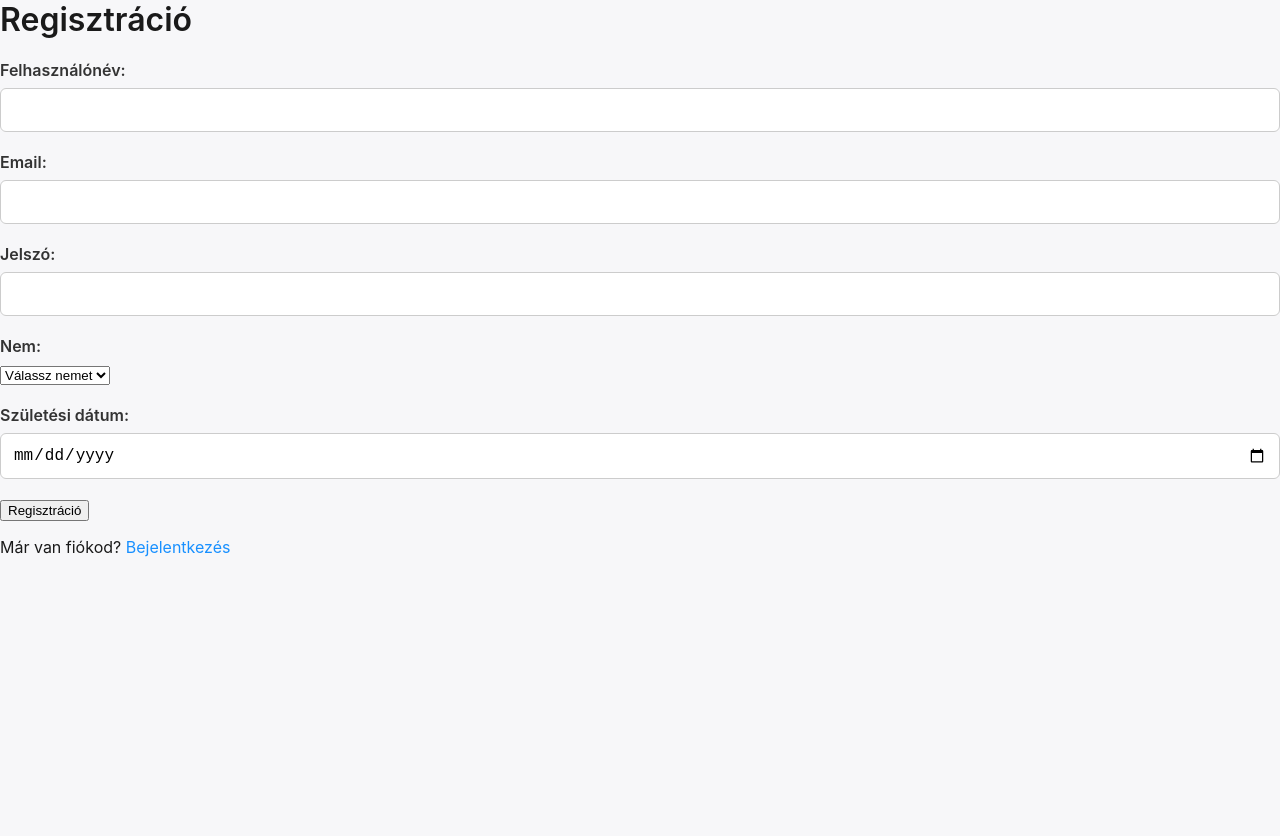
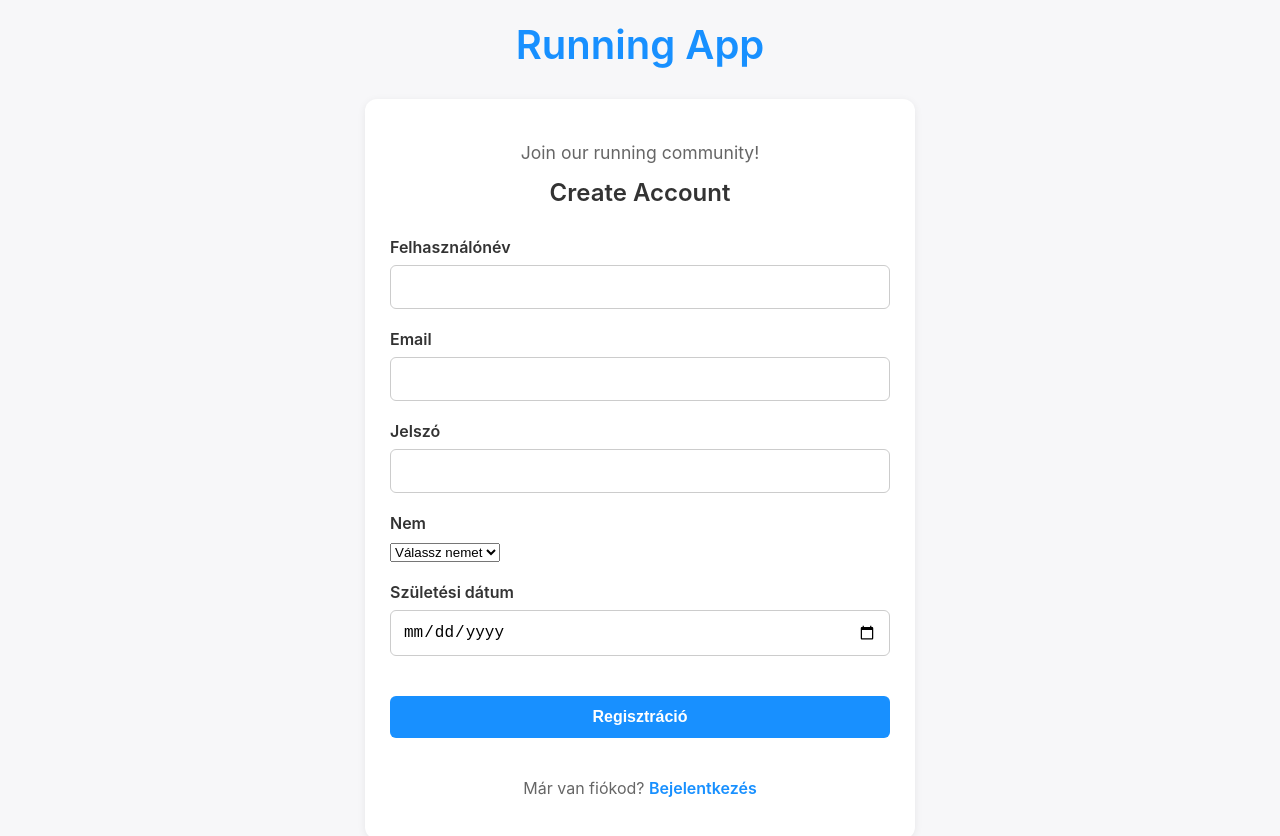
Before and after one commit to matetoto003/Running_App, a website: page public/register.html in a window 1280 px wide. Before the commit the page ends 800 px from the top, so only its background shows below. Drawn offline with Linux system fonts and the light colour scheme.

Commit message:
register,login form

```diff
--- a/public/css/style.css
+++ b/public/css/style.css
@@ -19,66 +19,77 @@ a {
 }
 
 /* === LOGIN ÉS REGISZTRÁCIÓS OLDALAK STÍLUSA === */
-/* Ezt a body.auth-page-t használd a login.html és register.html body tag-jénél! */
-body.auth-page {
+.auth-container {
     display: flex;
+    flex-direction: column;
+    align-items: center;
     justify-content: center;
-    align-items: center;
     min-height: 100vh;
-    background-color: #f0f2f5;
+    padding: 20px;
 }
 
-.login-container {
-    background: #ffffff;
-    padding: 2rem;
-    border-radius: 8px;
-    box-shadow: 0 4px 12px rgba(0, 0, 0, 0.1);
+.auth-title {
+    font-size: 2.5em;
+    margin-bottom: 30px;
+    text-align: center;
+    color: #1890ff;
+}
+
+.login-card,
+.registration-card {
     width: 100%;
-    max-width: 400px;
+    max-width: 500px;
+    margin: 0 auto;
+    padding: 30px;
+}
+
+.welcome-text {
+    text-align: center;
+    color: #666;
+    font-size: 1.1em;
+    margin-bottom: 15px;
+}
+
+.login-card h2,
+.registration-card h2 {
+    margin-bottom: 30px;
+    color: #333;
     text-align: center;
 }
 
-.login-container h1 {
-    margin-bottom: 1.5rem;
-    color: #333;
+.login-form,
+.registration-form {
+    display: flex;
+    flex-direction: column;
+    gap: 20px;
 }
 
-.login-container form {
-    display: flex;
-    flex-direction: column;
+.login-form .form-group,
+.registration-form .form-group {
+    margin-bottom: 0;
 }
 
-.login-container input {
-    padding: 0.75rem;
-    margin-bottom: 1rem;
-    border: 1px solid #ddd;
-    border-radius: 4px;
-    font-size: 1rem;
+.auth-switch {
+    text-align: center;
+    margin-top: 20px;
+    color: #666;
 }
 
-.login-container button {
-    padding: 0.75rem;
-    border: none;
-    border-radius: 4px;
-    background-color: #007bff;
-    color: white;
-    font-size: 1rem;
-    cursor: pointer;
-    transition: background-color 0.3s ease;
+.auth-switch a {
+    color: #1890ff;
+    font-weight: 600;
+    text-decoration: none;
 }
 
-.login-container button:hover {
-    background-color: #0056b3;
+.auth-switch a:hover {
+    text-decoration: underline;
 }
 
-.login-container p {
-    margin-top: 1rem;
-    color: #555;
-}
-
-.login-container p a {
-    color: #007bff;
-    font-weight: bold;
+.nav-description {
+    color: #666;
+    padding: 0 20px;
+    margin-top: 5px;
+    font-size: 0.9em;
 }
 
 /* === FŐ ALKALMAZÁS ELRENDEZÉSE (OLDALSÁV + TARTALOM) === */
--- a/public/register.html
+++ b/public/register.html
@@ -3,29 +3,30 @@
 <head>
     <meta charset="UTF-8">
     <meta name="viewport" content="width=device-width, initial-scale=1.0">
-    <title>Regisztráció - Futási Napló</title>
+    <title>Regisztráció - Running App</title>
     <link rel="stylesheet" href="css/style.css">
 </head>
-
 <body>
-    <div class="container">
-        <div class="form-wrapper">
-            <h1>Regisztráció</h1>
-            <form id="registerForm">
+    <div class="auth-container">
+        <h1 class="auth-title">Running App</h1>
+        <div class="card registration-card">
+            <p class="welcome-text">Join our running community!</p>
+            <h2>Create Account</h2>
+                    <form id="registerForm" class="registration-form">
                         <div class="form-group">
-                    <label for="username">Felhasználónév:</label>
+                            <label for="username">Felhasználónév</label>
                             <input type="text" id="username" name="username" required>
                         </div>
                         <div class="form-group">
-                    <label for="email">Email:</label>
+                            <label for="email">Email</label>
                             <input type="email" id="email" name="email" required>
                         </div>
                         <div class="form-group">
-                    <label for="password">Jelszó:</label>
+                            <label for="password">Jelszó</label>
                             <input type="password" id="password" name="password" required>
                         </div>
                         <div class="form-group">
-                    <label for="gender">Nem:</label>
+                            <label for="gender">Nem</label>
                             <select id="gender" name="gender" required>
                                 <option value="">Válassz nemet</option>
                                 <option value="male">Férfi</option>
@@ -33,13 +34,13 @@
                             </select>
                         </div>
                         <div class="form-group">
-                    <label for="birth_year">Születési dátum:</label>
+                            <label for="birth_year">Születési dátum</label>
                             <input type="date" id="birth_year" name="birth_year" required>
                         </div>
-                <button type="submit" class="btn">Regisztráció</button>
                         <div id="message" class="message"></div>
+                        <button type="submit" class="submit-button">Regisztráció</button>
+                        <p class="auth-switch">Már van fiókod? <a href="login.html">Bejelentkezés</a></p>
                     </form>
-            <p class="switch-form">Már van fiókod? <a href="login.html">Bejelentkezés</a></p>
                 </div>
     </div>
     <script src="js/client.js"></script>
```
Also changed, not shown: public/login.html (+11 -9 lines). Lines whose indentation alone changed are shown as unchanged.
